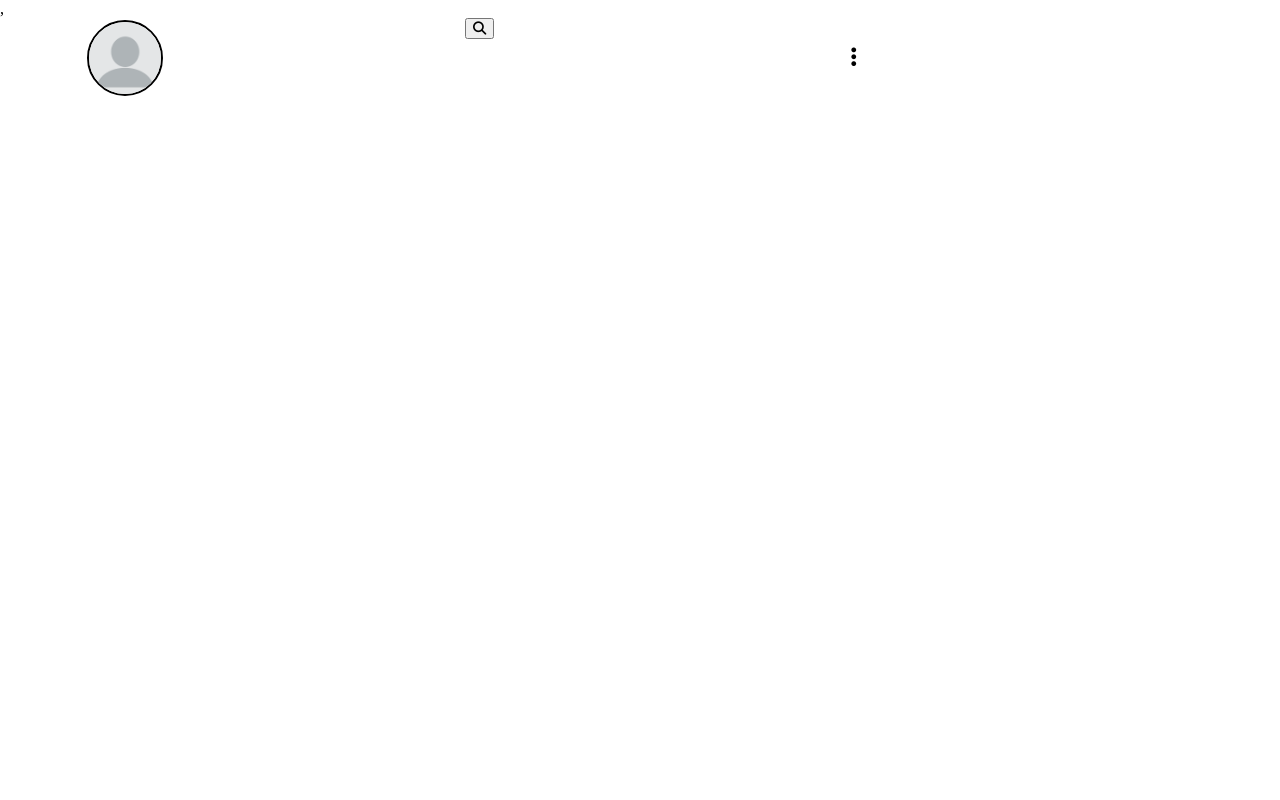
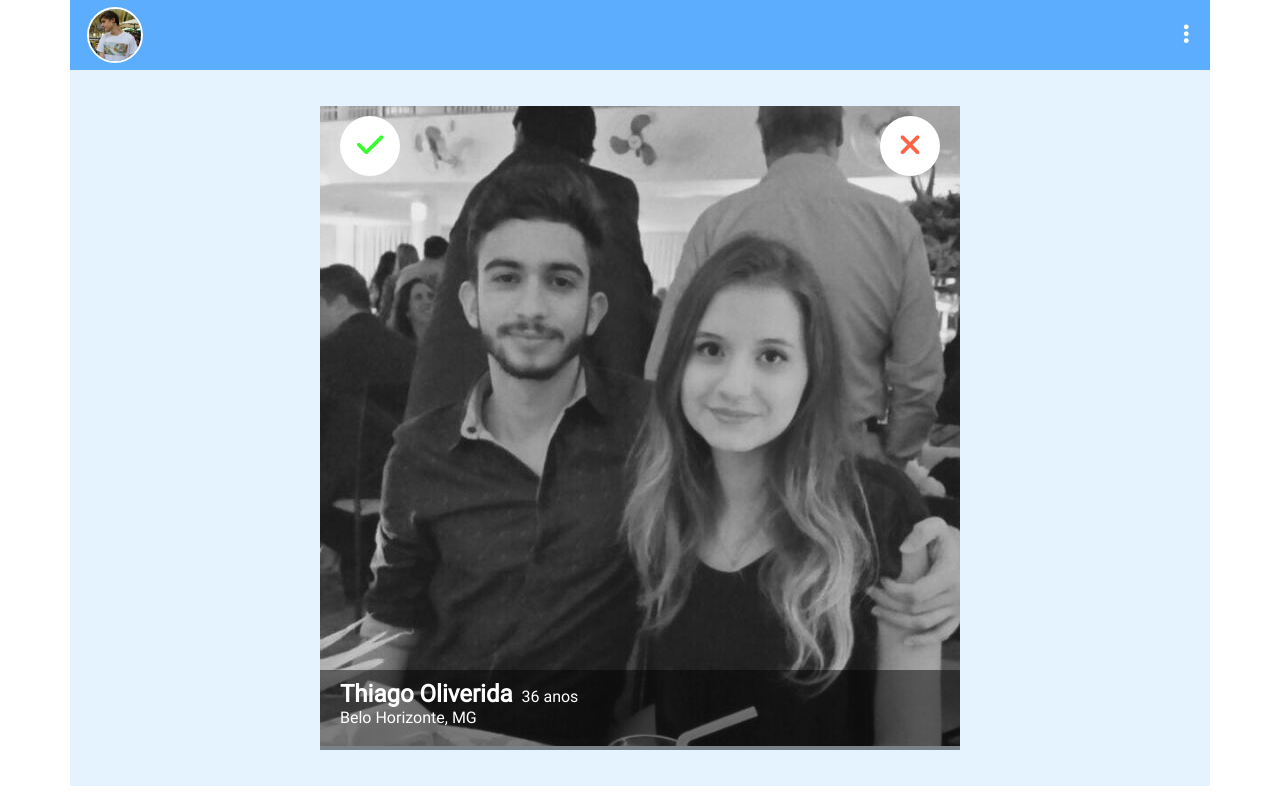
Before and after one commit to AlexandreJSimon/FriendFinfer, a plain HTML site: page index.html in a window 1280 px wide. Drawn offline with Linux system fonts and the light colour scheme.

Commit message:
new inplementions

```diff
--- a/assets/json/friends.json
+++ b/assets/json/friends.json
@@ -0,0 +1,3 @@
+{
+    "friends": []
+}
--- a/assets/less/main.less
+++ b/assets/less/main.less
@@ -1,31 +1,37 @@
+@import url('https://fonts.googleapis.com/css?family=Roboto&display=swap');
 body{
 	margin: 0;
 	padding: 0;
+	font-family: 'Roboto', sans-serif;
 }
 .header-top{
 	.items-top{
+		background-color: #5dadff;
+		padding: 5px 0;
 		.profile-pic{
-            width: 80px;
-            height: 80px;
+			width: 60px;
+			height: 60px;
 			padding: 2px;
 			img{
 				max-width: 100%;
 				border-radius: 100%;
-                border: 2px solid #000;
+				border: 2px solid #fff;
 			}
 		}
 		.search-form{
-
+			display: none;
 		}
 		.menu-top{
 			align-items: center;
 			display: flex;
 			height: 100%;
+			justify-content: flex-end;
 			button{
-                background-color: #fff;
+				background-color: transparent;
 				border: 0;
 				cursor: pointer;
 				font-size: 22px;
+				color: #fff;
 				&:focus{
 						outline: 0;
 				}
@@ -33,3 +39,80 @@ body{
 		}
 	}
 }
+.content-page{
+	.itens-content-page{
+		background-color: #bcddff61;
+		padding: 20px 0;
+		.display-friends-suggestion{
+			margin: auto;
+			.friends-suggestion-list{
+				padding: 0 20px;
+				list-style: none;
+				.friend-suggestion{
+					position: relative;
+					display: none;
+					&.active{
+						display: block;
+					}
+					img{
+						max-width: 100%;
+					}
+					.friend-suggestion-nav{
+						position: absolute;
+						text-align: center;
+						min-height: 80px;
+						left: 0;
+						right: 0;
+						top: 0;
+						padding: 10px 0 ;
+						.interested,.uninterested{
+							display: inline-block;
+							border: 0;
+							border-radius: 100%;
+							width: 60px;
+							height: 60px;
+							font-size: 30px;
+							cursor: pointer;
+							position: absolute;
+							&:focus{
+								outline: 0;
+							}
+						}
+						.interested{
+							background-color: #fff;
+							color: #38ff2f;
+							left: 20px;
+						}
+						.uninterested{
+							background-color: #fff;
+							color: tomato;
+							right: 20px;
+						}
+					}
+					.friend-suggestion-info{
+						position: absolute;
+						min-height: 80px;
+						left: 0;
+						right: 0;
+						bottom: 0;
+						color: #fff;
+						text-align: left;
+						padding: 10px 20px;
+						background-color: #00000078;
+						.name{
+							margin: 0;
+							display: inline-block;
+						}
+						.age{
+							display: inline-block;
+							margin-left: 5px;
+						}
+						.address{
+							display: block;
+						}
+					}
+				}
+			}
+		}
+	}
+}
--- a/index.html
+++ b/index.html
@@ -5,7 +5,7 @@
 	<meta name="viewport" content="width=device-width, initial-scale=1.0">
 	<meta http-equiv="X-UA-Compatible" content="ie=edge">
 	<link rel="stylesheet" href="assets/libs/css/bootstrap-grid.min.css">
-    <link rel="stylesheet" href="assets/css/main.css">,
+	<link rel="stylesheet" href="assets/css/main.css">
 	<script src="https://kit.fontawesome.com/8487278cf2.js" crossorigin="anonymous"></script>
 	<title>Document</title>
 </head>
@@ -15,7 +15,7 @@
 			<div class="items-top row">
 				<div class="col col-md-4">
 					<div class="profile-pic">
-                        <img src="assets/img/profile-pic.png" alt="">
+						<img src="assets/img/alexandre.jpeg" alt="">
 					</div>
 				</div>
 				<div class="col col-md-4">
@@ -35,9 +35,35 @@
 			</div>
 		</div>
 	</header>
-    <main>
+	<main class="content-page">
 		<div class="container">
-
+			<div class="row itens-content-page">
+				<div class="display-friends-suggestion">
+					<ul class="friends-suggestion-list">
+						<li class="friend-suggestion active">
+							<img src="assets/img/pp.jpeg" alt="">
+							<div class="friend-suggestion-nav">
+								<button class="interested"><i class="fas fa-check"></i></button>
+								<button class="uninterested"><i class="fas fa-times"></i></button>
+							</div>
+							<div class="friend-suggestion-info">
+									<h2 class="name">Thiago Oliverida</h2>
+									<span class="age"> 36 anos </span>
+									<span class="address"> Belo Horizonte, MG</span>
+								</div>
+						</li>
+						<li class="friend-suggestion">
+							<img src="assets/img/rafael.jpeg" alt="">
+						</li>
+						<li class="friend-suggestion">
+							<img src="assets/img/tulio.jpeg" alt="">
+						</li>
+						<li class="friend-suggestion">
+							<img src="assets/img/profile-pic.png" alt="">
+						</li>
+					</ul>
+				</div>
+			</div>
 		</div>
 	</main>
 	<footer>
@@ -45,5 +71,8 @@
 
 		</div>
 	</footer>
+	<script>
+
+	</script>
 </body>
 </html>
```
Also changed, not shown: assets/json/users.json (+57 -0 lines), assets/css/main.css, assets/img/alexandre.jpeg (added), assets/img/pp.jpeg (added), assets/img/rafael.jpeg (added), assets/img/tulio.jpeg (added). Lines whose indentation alone changed are shown as unchanged.
